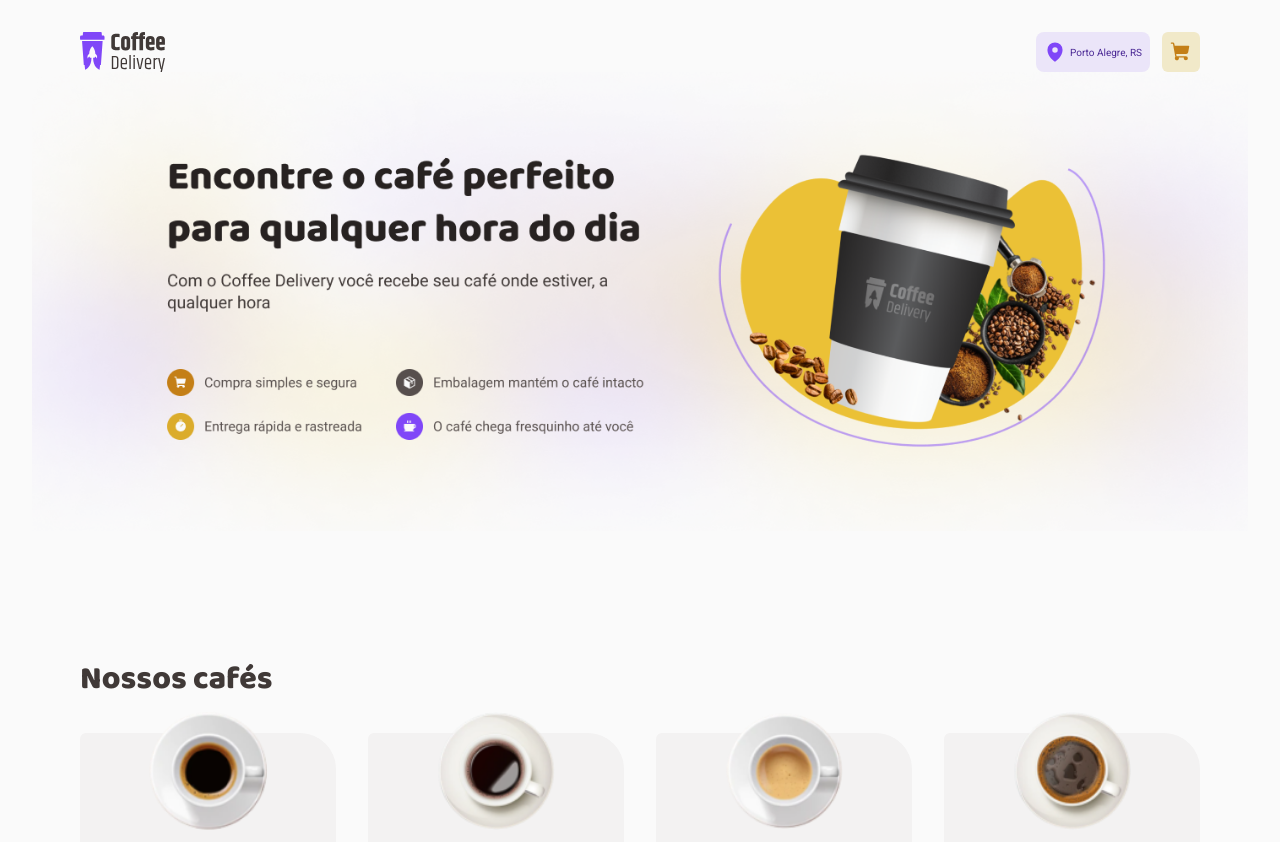
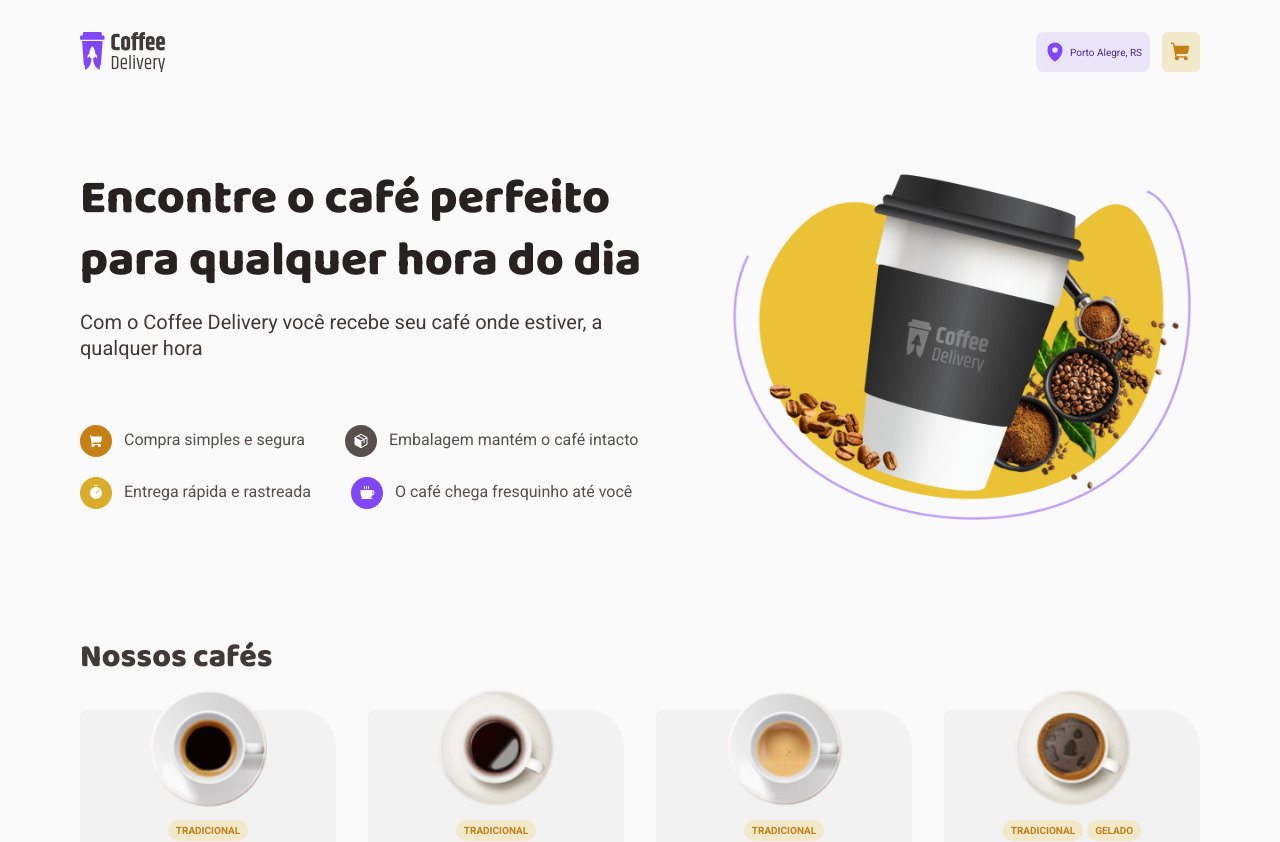
Before and after one commit to mar-alv/ignite-coffee-delivery, a React (Vite) app: page / in a window 1280 px wide. Shown: the top 842 px of the page. Built offline with nearby package versions, Linux system fonts and the light colour scheme.

Commit message:
Issue #5 - hero turned into a component

```diff
--- /dev/null
+++ b/src/components/home/hero/index.tsx
@@ -0,0 +1,97 @@
+import {
+	Coffee,
+	Package,
+	ShoppingCart,
+	Timer
+} from 'phosphor-react'
+import { defaultTheme } from '@styles'
+import hero from '../../../assets/hero.png'
+import {
+	StyledBenefit,
+	StyledBenefits,
+	StyledHero,
+	StyledHeroText
+} from './styles'
+
+export function Hero() {
+	return (
+		<StyledHero>
+			<StyledHeroText>
+				<h1 className='title-xl'>
+					Encontre o café perfeito para qualquer hora do dia
+				</h1>
+
+				<p className='text-l-normal'>
+					Com o Coffee Delivery você recebe seu café onde estiver, a qualquer hora
+				</p>
+
+				<StyledBenefits>
+					<StyledBenefit>
+						<ShoppingCart
+							color={defaultTheme['base-white']}
+							size={32}
+							style={{
+								backgroundColor: defaultTheme['yellow-dark']
+							}}
+							weight='fill'
+						/>
+
+						<span className='text-m-normal'>
+							Compra simples e segura
+						</span>
+					</StyledBenefit>
+
+					<StyledBenefit>
+						<Package
+							color={defaultTheme['base-white']}
+							size={32}
+							style={{
+								backgroundColor: defaultTheme['base-text']
+							}}
+							weight='fill'
+						/>
+
+						<span className='text-m-normal'>
+							Embalagem mantém o café intacto
+						</span>
+					</StyledBenefit>
+
+					<StyledBenefit>
+						<Timer
+							color={defaultTheme['base-white']}
+							size={32}
+							style={{
+								backgroundColor: defaultTheme.yellow
+							}}
+							weight='fill'
+						/>
+
+						<span className='text-m-normal'>
+							Entrega rápida e rastreada
+						</span>
+					</StyledBenefit>
+
+					<StyledBenefit>
+						<Coffee
+							color={defaultTheme['base-white']}
+							size={32}
+							style={{
+								backgroundColor: defaultTheme.purple
+							}}
+							weight='fill'
+						/>
+
+						<span className='text-m-normal'>
+							O café chega fresquinho até você
+						</span>
+					</StyledBenefit>
+				</StyledBenefits>
+			</StyledHeroText>
+
+			<img
+				src={hero}
+				alt='Imagem grande introduzindo as qualidades dos serviços prestados pela Coffee Delivery'
+			/>
+		</StyledHero>
+	)
+}
--- /dev/null
+++ b/src/components/home/hero/styles.ts
@@ -0,0 +1,56 @@
+import styled from 'styled-components'
+
+export const StyledHero = styled.section`
+	margin-top: 9.6rem;
+	position: relative;
+
+	img {
+		width: 47.6rem;
+		height: 36rem;
+		position: absolute;
+		top: 0;
+		right: 0;
+		z-index: -1;
+
+		justify-self: center;
+
+		@media (width < 1100px) {
+			display: none;
+		}
+	}
+`
+
+export const StyledHeroText = styled.div`
+	max-width: 58.8rem;
+	h1 {
+		color: ${(props) => props.theme['base-title']};
+	}
+
+	p {
+		margin-top: 1.6rem;
+
+		color: ${(props) => props.theme['base-subtitle']};
+	}
+`
+
+export const StyledBenefits = styled.ul`
+	margin-top: 6.4rem;
+	column-gap: 4rem;
+	row-gap: 2rem;
+	display: flex;
+	flex-wrap: wrap;
+`
+
+export const StyledBenefit = styled.li`
+	gap: 1.2rem;
+	display: flex;
+	align-items: center;
+
+	color: ${(props) => props.theme['base-text']};
+
+	svg {
+		padding: .8rem;
+		grid-row: span 2;
+		border-radius: 50%;
+	}
+`
--- a/src/components/home/index.ts
+++ b/src/components/home/index.ts
@@ -1,2 +1,3 @@
 export { CoffeeCard } from './coffee-card'
 export { CoffeeList } from './coffee-list'
+export { Hero } from './hero'
--- a/src/pages/home.tsx
+++ /dev/null
@@ -1,15 +0,0 @@
-import intro from '../assets/intro.png'
-import { CoffeeList } from '@components'
-
-export function Home() {
-  return (
-    <main>
-      <img
-        src={intro}
-        alt='Imagem grande introduzindo as qualidades dos serviços prestados pela Coffee Delivery'
-			/>
-
-      <CoffeeList />
-    </main>
-  )
-}
--- /dev/null
+++ b/src/pages/home/index.tsx
@@ -0,0 +1,12 @@
+import { CoffeeList, Hero } from '@components'
+import { StyledPage } from './styles'
+
+export function Home() {
+  return (
+    <StyledPage>
+			<Hero />
+
+      <CoffeeList />
+    </StyledPage>
+  )
+}
--- /dev/null
+++ b/src/pages/home/styles.ts
@@ -0,0 +1,7 @@
+import styled from 'styled-components'
+
+export const StyledPage = styled.main`
+	max-width: 112rem;
+  width: 100%;
+	margin-inline: auto;
+`
--- a/src/styles/global.ts
+++ b/src/styles/global.ts
@@ -73,8 +73,6 @@ export const GlobalStyle = createGlobalStyle`
 
 	#app {
 		padding: 3.2rem;
-		display: grid;
-		place-content: center;
 	}
 
 	.title-xl,
```
Also changed, not shown: src/assets/hero.png (added).
